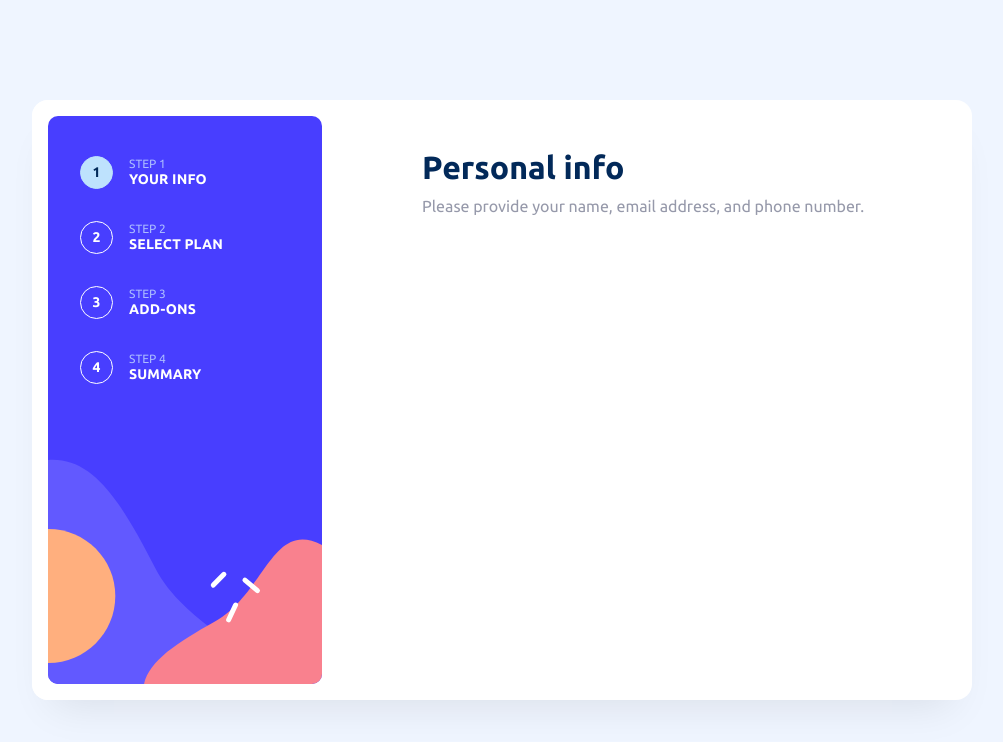
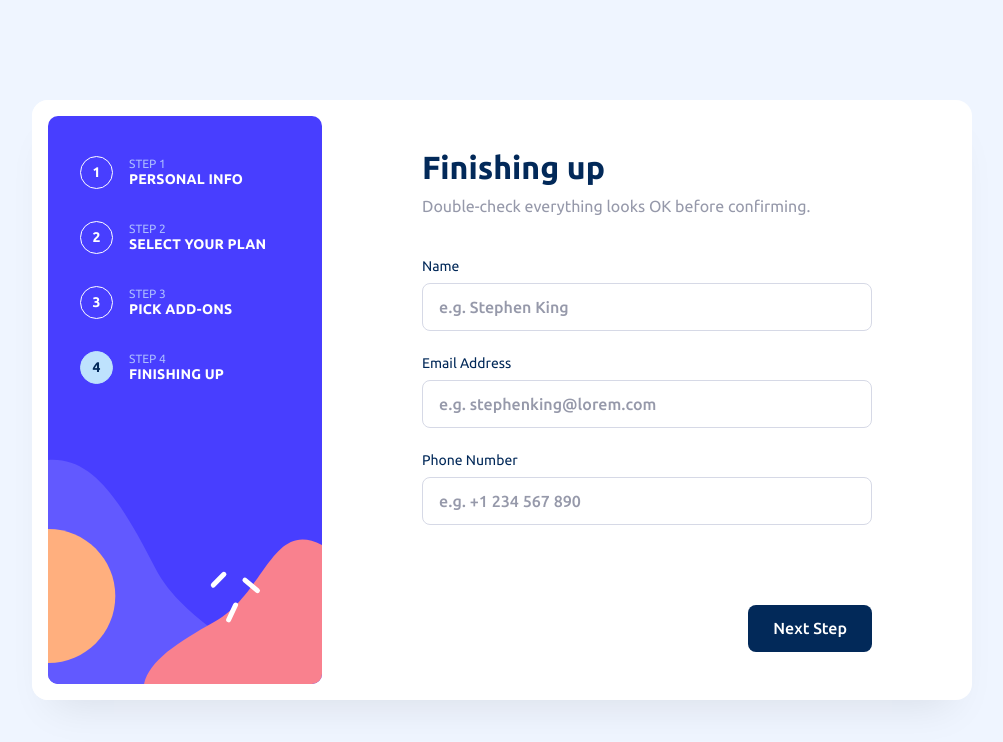
Before and after one commit to kkuzniak/MultiStepForm, a Next.js app: page / in a window 1280 px wide. Shown: the top 742 px of the page, without its empty margins (138-1141 px from the left). Built offline with nearby package versions, Linux system fonts and the light colour scheme.

Commit message:
refactor: rearrange theme, finish up first button version, finish the first page, add types for all potential steps, adjust cn for all theme styles conflicts

```diff
--- a/app/theme.css
+++ b/app/theme.css
@@ -29,26 +29,26 @@
   --text-preset2--font-weight: 700;
   --text-preset2--line-height: 120%;
 
+  --text-preset3: 1rem;
+  --text-preset3--font-weight: 400;
+  --text-preset3--line-height: 150%;
+
   --text-preset3-medium: 1rem;
   --text-preset3-medium--font-weight: 500;
   --text-preset3-medium--line-height: 120%;
 
-  --text-preset3-regular: 1rem;
-  --text-preset3-regular--font-weight: 400;
-  --text-preset3-regular--line-height: 150%;
+  --text-preset4: 0.875rem;
+  --text-preset4--font-weight: 400;
+  --text-preset4--line-height: 120%;
+
+  --text-preset4-medium: 0.875rem;
+  --text-preset4-medium--font-weight: 500;
+  --text-preset4-medium--line-height: 150%;
 
   --text-preset4-bold: 0.875rem;
   --text-preset4-bold--font-weight: 700;
   --text-preset4-bold--line-height: 120%;
   --text-preset4-bold--letter-spacing: 0.01rem;
-
-  --text-preset4-medium: 0.875rem;
-  --text-preset4-medium--font-weight: 500;
-  --text-preset4-medium--line-height: 150%;
-
-  --text-preset4-regular: 0.875rem;
-  --text-preset4-regular--font-weight: 400;
-  --text-preset4-regular--line-height: 120%;
 
   --text-preset5: 0.75rem;
   --text-preset5--font-weight: 400;
--- a/components/ui/button.tsx
+++ b/components/ui/button.tsx
@@ -1,17 +1,27 @@
-import { cn } from "@/utils/cn";
+'use client';
+
+import { cn } from '@/utils/cn';
 
 type Props = {
-  type: "primary" | "secondary";
+  type: 'primary' | 'secondary';
   onClick: () => void;
+  label: string;
   className?: string;
-}
+};
 
-const Button = ({ onClick, className }: Props) => {
+const Button = ({ onClick, label, className }: Props) => {
   return (
-    <button className={cn("bg-blue-500 text-white px-4 py-2 rounded-md", className)} onClick={onClick}>
-      Click me
+    <button
+      className={cn(
+        'bg-blue-950 text-preset3-medium text-white px-6.25 py-3.5 rounded-lg cursor-pointer',
+        className,
+      )}
+      onClick={onClick}
+      type="button"
+    >
+      {label}
     </button>
-  )
-}
+  );
+};
 
 export { Button };
--- /dev/null
+++ b/components/ui/input.tsx
@@ -0,0 +1,31 @@
+import { cn } from '@/utils/cn';
+
+type Props = {
+  id: string;
+  type: 'text' | 'email' | 'tel';
+  placeholder: string;
+  className?: string;
+  label: string;
+};
+
+const Input = ({ id, type, placeholder, className, label }: Props) => {
+  return (
+    <div className="w-full flex flex-col gap-y-2">
+      <label htmlFor={id} className="text-preset4 text-blue-950">
+        {label}
+      </label>
+      <input
+        className={cn(
+          'h-12 bg-white px-4 text-blue-950 text-preset3-medium rounded-lg border border-purple-200',
+          'placeholder:text-grey-500',
+          className,
+        )}
+        type={type}
+        placeholder={placeholder}
+        id={id}
+      />
+    </div>
+  );
+};
+
+export { Input };
--- a/features/onboarding/components/form.tsx
+++ b/features/onboarding/components/form.tsx
@@ -1,14 +1,29 @@
-import { Steps } from './steps/steps';
+'use client';
+
+import { Button } from '@/components/ui/button';
+import { Stepper } from './steps/stepper/stepper';
+import { useState } from 'react';
+import { StepKey, STEPS } from '@/features/onboarding/types/form';
 
 const Form = () => {
+  const [currentStep, setCurrentStep] = useState<StepKey>('summary');
+
+  const { title, description, component } = STEPS[currentStep];
+
   return (
-    <div className="max-w-235 w-full h-150 bg-white rounded-2xl overflow-hidden flex items-center justify-between text-blue-950 shadow-md">
-      <Steps />
-      <div className="h-full flex-1 pt-12 pl-21">
-        <h1 className="text-preset1 mb-2">Personal info</h1>
-        <p className="text-preset3 text-grey-500 mb-10">
-          Please provide your name, email address, and phone number.
-        </p>
+    <div className="max-w-235 w-full h-150 bg-white rounded-2xl overflow-hidden flex items-center text-blue-950 shadow-md">
+      <Stepper currentStep={currentStep} />
+      <div className="h-full flex-1 pt-12 pl-21 pr-25">
+        <h1 className="text-preset1 mb-2">{title}</h1>
+        <p className="text-preset3 text-grey-500 mb-10">{description}</p>
+        {component}
+        <div className="w-full flex justify-end mt-20">
+          <Button
+            label="Next Step"
+            onClick={() => console.log('next step')}
+            type="primary"
+          />
+        </div>
       </div>
     </div>
   );
--- /dev/null
+++ b/features/onboarding/components/steps/step-1.tsx
@@ -0,0 +1,28 @@
+import { Input } from '@/components/ui/input';
+
+const Step1 = () => {
+  return (
+    <div className="w-full flex flex-col gap-y-6">
+      <Input
+        id="name"
+        type="text"
+        placeholder="e.g. Stephen King"
+        label="Name"
+      />
+      <Input
+        id="email"
+        type="email"
+        placeholder="e.g. stephenking@lorem.com"
+        label="Email Address"
+      />
+      <Input
+        id="phone"
+        type="tel"
+        placeholder="e.g. +1 234 567 890"
+        label="Phone Number"
+      />
+    </div>
+  );
+};
+
+export { Step1 };
--- /dev/null
+++ b/features/onboarding/components/steps/step-2.tsx
@@ -0,0 +1,28 @@
+import { Input } from '@/components/ui/input';
+
+const Step2 = () => {
+  return (
+    <div className="w-full flex flex-col gap-y-6">
+      <Input
+        id="name"
+        type="text"
+        placeholder="e.g. Stephen King"
+        label="Name"
+      />
+      <Input
+        id="email"
+        type="email"
+        placeholder="e.g. stephenking@lorem.com"
+        label="Email Address"
+      />
+      <Input
+        id="phone"
+        type="tel"
+        placeholder="e.g. +1 234 567 890"
+        label="Phone Number"
+      />
+    </div>
+  );
+};
+
+export { Step2 };
--- a/features/onboarding/components/steps/steps-background.tsx
+++ b/features/onboarding/components/steps/stepper/stepper-background.tsx
@@ -2,7 +2,7 @@ type Props = {
   className?: string;
 };
 
-const StepsBackground = ({ className }: Props) => (
+const StepperBackground = ({ className }: Props) => (
   <svg
     className={className}
     width="274"
@@ -65,4 +65,4 @@ const StepsBackground = ({ className }: Props) => (
   </svg>
 );
 
-export { StepsBackground };
+export { StepperBackground };
--- /dev/null
+++ b/features/onboarding/components/steps/stepper/stepper.tsx
@@ -0,0 +1,29 @@
+import { Step } from './step';
+import { StepperBackground } from './stepper-background';
+import { StepKey, STEPS } from '@/features/onboarding/types/form';
+
+type Props = {
+  currentStep: StepKey;
+};
+
+const Stepper = ({ currentStep }: Props) => {
+  return (
+    <div className="w-76.5 min-w-76.5 h-full bg-white p-4">
+      <div className="size-full relative flex flex-col items-center">
+        <StepperBackground className="absolute size-full top-0 left-0" />
+        <div className="w-full flex flex-col z-100 px-8 py-10 gap-y-8">
+          {Object.entries(STEPS).map(([stepKey, { title }], index) => (
+            <Step
+              key={index}
+              number={index + 1}
+              title={title}
+              selected={currentStep === stepKey}
+            />
+          ))}
+        </div>
+      </div>
+    </div>
+  );
+};
+
+export { Stepper };
--- a/features/onboarding/components/steps/steps.tsx
+++ /dev/null
@@ -1,26 +0,0 @@
-import { Step } from './step';
-import { StepsBackground } from './steps-background';
-
-const steps = ['your info', 'select plan', 'add-ons', 'summary'];
-
-const Steps = () => {
-  return (
-    <div className="w-full max-w-76.5 h-full bg-white p-4">
-      <div className="size-full relative flex flex-col items-center">
-        <StepsBackground className="absolute size-full top-0 left-0" />
-        <div className="w-full flex flex-col z-100 px-8 py-10 gap-y-8">
-          {steps.map((step, index) => (
-            <Step
-              key={index}
-              number={index + 1}
-              title={step}
-              selected={index === 0}
-            />
-          ))}
-        </div>
-      </div>
-    </div>
-  );
-};
-
-export { Steps };
--- /dev/null
+++ b/features/onboarding/types/form.tsx
@@ -0,0 +1,33 @@
+import { Step1 } from '../components/steps/step-1';
+import { Step2 } from '../components/steps/step-2';
+
+export type StepKey = 'your-info' | 'select-plan' | 'add-ons' | 'summary';
+
+type Step = {
+  title: string;
+  description: string;
+  component: React.ReactNode;
+};
+
+export const STEPS: Record<StepKey, Step> = {
+  'your-info': {
+    title: 'Personal info',
+    description: 'Please provide your name, email address, and phone number.',
+    component: <Step1 />,
+  },
+  'select-plan': {
+    title: 'Select your plan',
+    description: 'You have the option of monthly or yearly billing.',
+    component: <Step2 />,
+  },
+  'add-ons': {
+    title: 'Pick add-ons',
+    description: 'Add-ons help enhance your gaming experience.',
+    component: <Step1 />,
+  },
+  summary: {
+    title: 'Finishing up',
+    description: 'Double-check everything looks OK before confirming.',
+    component: <Step1 />,
+  },
+};
--- a/utils/cn.ts
+++ b/utils/cn.ts
@@ -4,13 +4,18 @@ import { extendTailwindMerge } from 'tailwind-merge';
 const twMergeConfig = {
   extend: {
     theme: {
-      text: [(str: string) => /preset4-bold/.test(str)],
-      // color: [
-      //   (str: string) => ''
-      //     //.test(
-      //       // str,
-      //     // ),
-      // ],
+      text: [
+        (str: string) =>
+          /preset1|preset2|preset3|preset3-medium|preset4|preset4-medium|preset4-bold|preset5/.test(
+            str,
+          ),
+      ],
+      color: [
+        (str: string) =>
+          /grey-500|orange-300|red-500|red-450|red-400|purple-600|purple-500|purple-400|purple-200|blue-950|blue-700|blue-300|blue-200|blue-100|blue-50/.test(
+            str,
+          ),
+      ],
     },
   },
 };
```
Also changed, not shown: features/onboarding/components/steps/stepper/step.tsx (renamed from features/onboarding/components/steps/step.tsx).
